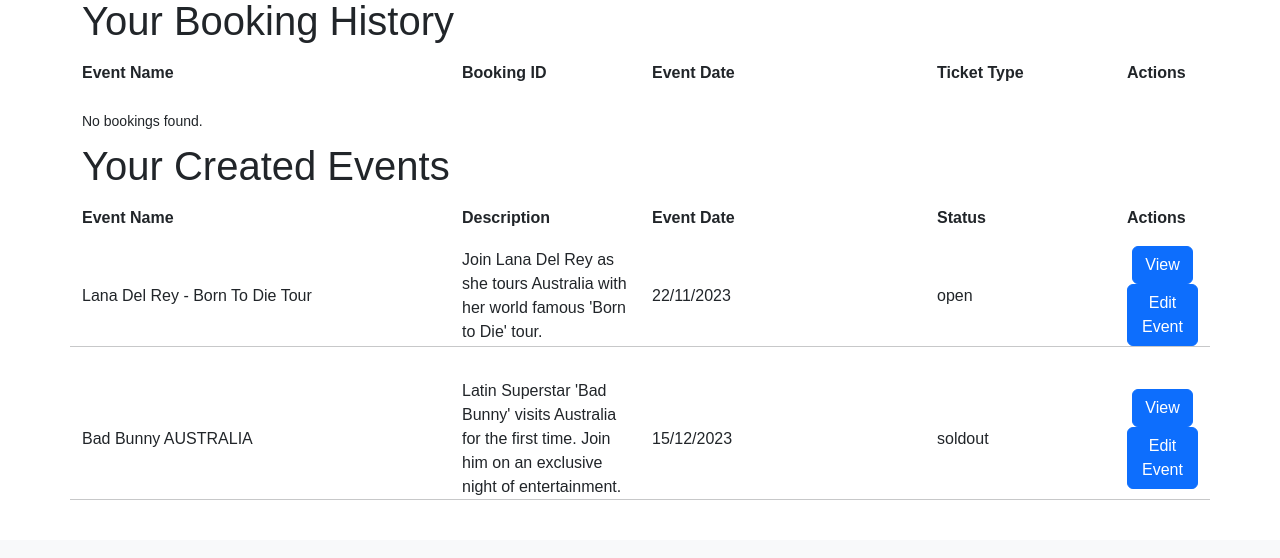
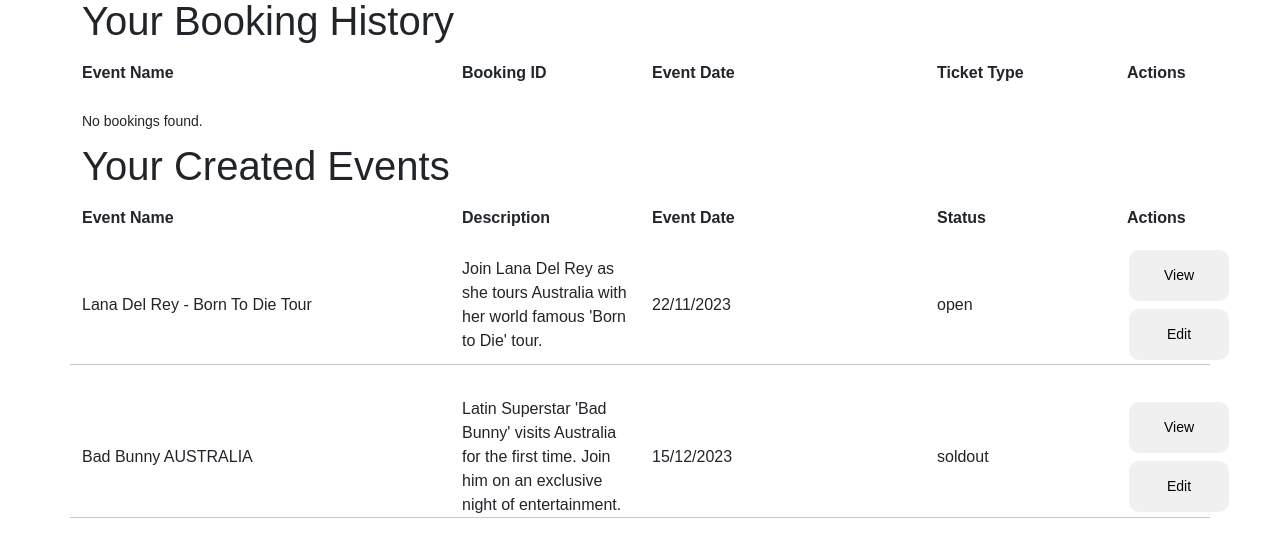
Before and after one commit to moontail7/task3, a Flask app: page /events/booking_history in a window 1280 px wide. Shown: the part 359-917 px from the top of the page. Before the commit the page ends 859 px from the top, so only its background shows below. Run offline with Flask 3, Linux system fonts and the light colour scheme; a user stored in the database is signed in; some libraries are stand-ins or nearby versions.

Commit message:
Updated Button Styling for Event Details Page

```diff
--- a/website/static/style/style1.css
+++ b/website/static/style/style1.css
@@ -245,3 +245,26 @@
     transition: transform .1s ease-in-out;
     box-shadow: 0 4px 4px rgba(255, 251, 251, 0.1);
   }
+
+  /* Custom Button & Hover for Event Details Page */
+  .custom-button {
+    background-color: #f0f0f0;
+    border: none;
+    color: rgb(0, 0, 0);
+    padding: 15px 15px;
+    text-align: center;
+    text-decoration: none;
+    display: inline-block;
+    font-size: 14px;
+    margin: 4px 2px;
+    transition-duration: 0.2s;
+    cursor: pointer;
+    border-radius: 10px;
+    width: 100px;
+}
+
+.custom-button:hover {
+    background-color: rgb(0, 45, 224);
+    color: rgb(255, 255, 255);
+    border: none;
+}
--- a/website/templates/events/history.html
+++ b/website/templates/events/history.html
@@ -70,8 +70,8 @@
           {{ event.status }}
         </div>
         <div class="col-md-1 col-12 text-center">
-          <a href="{{ url_for('event.show', id=event.id) }}" class="btn btn-primary">View</a>
-          <a href="{{ url_for('event.edit_event', event_id=event.id) }}" class="btn btn-primary">Edit Event</a>
+          <a href="{{ url_for('event.show', id=event.id) }}" class="btn custom-button">View</a>
+          <a href="{{ url_for('event.edit_event', event_id=event.id) }}" class="btn custom-button">Edit</a>
         </div>
         <hr>
       </div>
```
